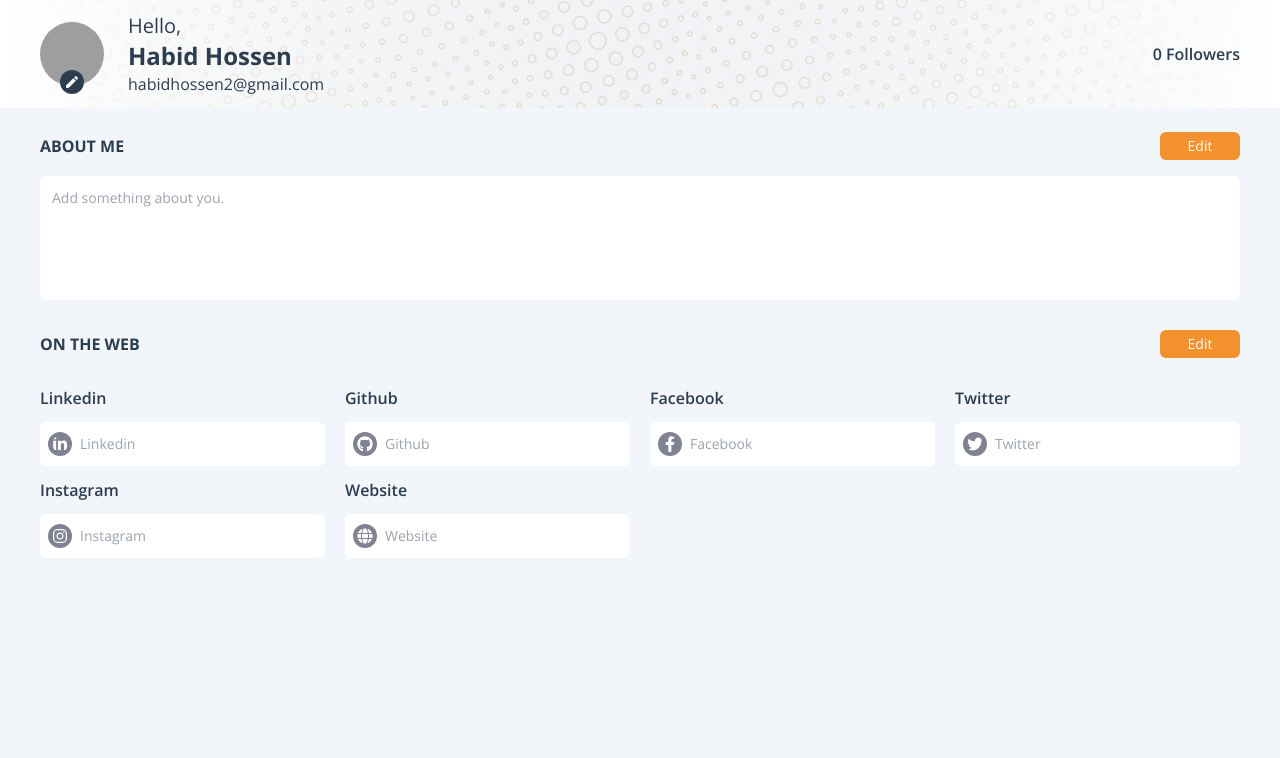
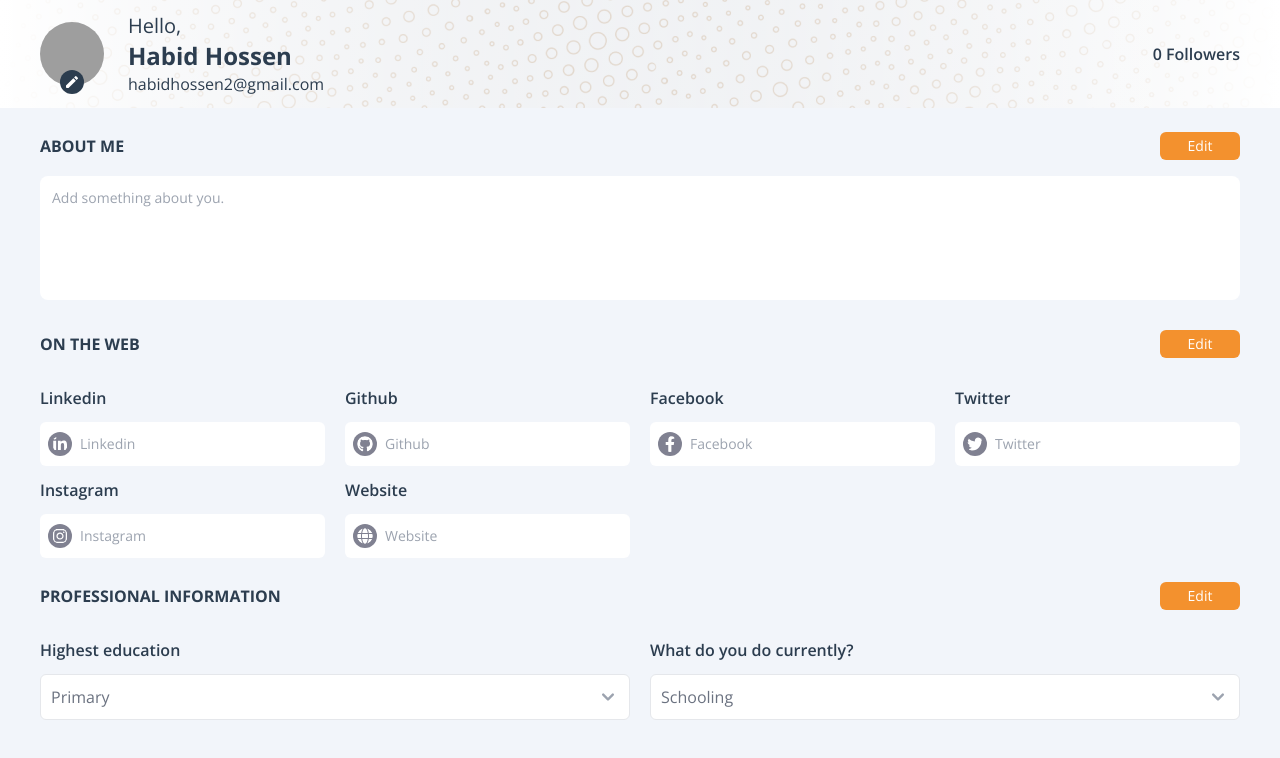
Before and after one commit to Habidhossen/CipherSchools-Client, a React (Create React App) app: page / in a window 1280 px wide. Shown: the top 758 px of the page. Built offline with nearby package versions, Linux system fonts and the light colour scheme; grey boxes are pictures that could not be loaded.

Commit message:
ProfessionalInfo components added

```diff
--- a/src/App.js
+++ b/src/App.js
@@ -1,5 +1,6 @@
 import "./App.css";
 import AboutMe from "./components/AboutMe/AboutMe";
+import ProfessionalInfo from "./components/ProfessionalInfo/ProfessionalInfo";
 import SocialLink from "./components/SocialLink/SocialLink";
 import UserProfile from "./components/UserProfile/UserProfile";
 
@@ -9,6 +10,7 @@ function App() {
       <UserProfile />
       <AboutMe />
       <SocialLink />
+      <ProfessionalInfo />
     </div>
   );
 }
--- a/src/components/PersonalInfo/PersonalInfo.js
+++ /dev/null
@@ -1,7 +0,0 @@
-import React from "react";
-
-const PersonalInfo = () => {
-  return <div></div>;
-};
-
-export default PersonalInfo;
--- /dev/null
+++ b/src/components/ProfessionalInfo/ProfessionalInfo.js
@@ -0,0 +1,84 @@
+import React from "react";
+
+const ProfessionalInfo = () => {
+  return (
+    <section className="px-10">
+      <div className="flex items-center justify-between mb-4 mt-6">
+        <div>
+          <h1 className="text-text text-base font-bold uppercase">
+            Professional Information
+          </h1>
+        </div>
+        <div>
+          <button className="bg-primary text-white rounded-md text-sm h-7 w-20 hover:bg-[#F3AA61] duration-150">
+            Edit
+          </button>
+        </div>
+      </div>
+      <div className="grid grid-cols-2 gap-x-5">
+        {/* Higher education */}
+        <div>
+          <label
+            for=""
+            className="block py-3 text-text text-base font-semibold"
+          >
+            Highest education
+          </label>
+          <div className="relative w-full mb-52">
+            <svg
+              xmlns="http://www.w3.org/2000/svg"
+              className="absolute top-0 bottom-0 w-6 h-6 my-auto text-gray-400 right-2.5"
+              viewBox="0 0 20 20"
+              fill="currentColor"
+            >
+              <path
+                fillRule="evenodd"
+                d="M5.293 7.293a1 1 0 011.414 0L10 10.586l3.293-3.293a1 1 0 111.414 1.414l-4 4a1 1 0 01-1.414 0l-4-4a1 1 0 010-1.414z"
+                clipRule="evenodd"
+              />
+            </svg>
+            <select className="w-full p-2.5 text-gray-500 bg-white border rounded-md outline-none appearance-none ">
+              <option>Primary</option>
+              <option>Secondary</option>
+              <option>Higher Secondary</option>
+              <option>Graduation</option>
+              <option>Post Graduation</option>
+            </select>
+          </div>
+        </div>{" "}
+        {/* What do you... */}
+        <div>
+          <label
+            for=""
+            className="block py-3 text-text text-base font-semibold"
+          >
+            What do you do currently?
+          </label>
+          <div className="relative w-full mb-52">
+            <svg
+              xmlns="http://www.w3.org/2000/svg"
+              className="absolute top-0 bottom-0 w-6 h-6 my-auto text-gray-400 right-2.5"
+              viewBox="0 0 20 20"
+              fill="currentColor"
+            >
+              <path
+                fillRule="evenodd"
+                d="M5.293 7.293a1 1 0 011.414 0L10 10.586l3.293-3.293a1 1 0 111.414 1.414l-4 4a1 1 0 01-1.414 0l-4-4a1 1 0 010-1.414z"
+                clipRule="evenodd"
+              />
+            </svg>
+            <select className="w-full p-2.5 text-gray-500 bg-white border rounded-md outline-none appearance-none ">
+              <option>Schooling</option>
+              <option>College Student</option>
+              <option>Teaching</option>
+              <option>Job</option>
+              <option>Freelancing</option>
+            </select>
+          </div>
+        </div>
+      </div>
+    </section>
+  );
+};
+
+export default ProfessionalInfo;
--- a/src/components/SocialLink/SocialLink.js
+++ b/src/components/SocialLink/SocialLink.js
@@ -26,7 +26,7 @@ const SocialLink = () => {
       <div className="grid grid-cols-4 gap-x-5">
         <div>
           <label
-            for="email"
+            for=""
             className="block py-3 text-text text-base font-semibold"
           >
             Linkedin
```
